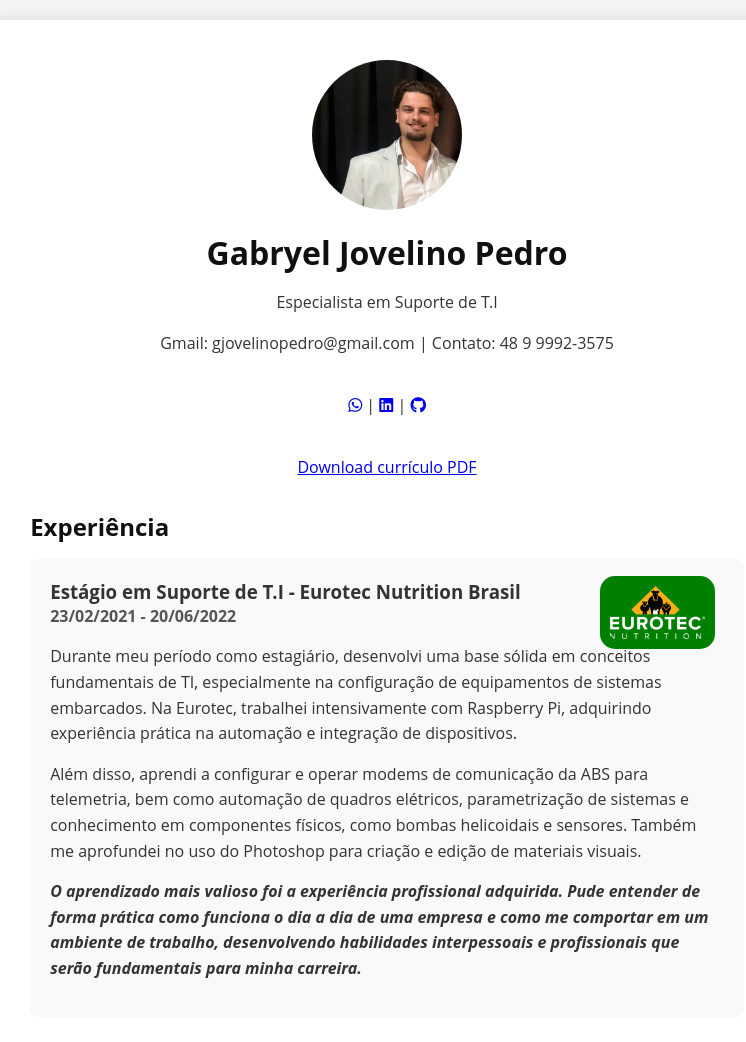
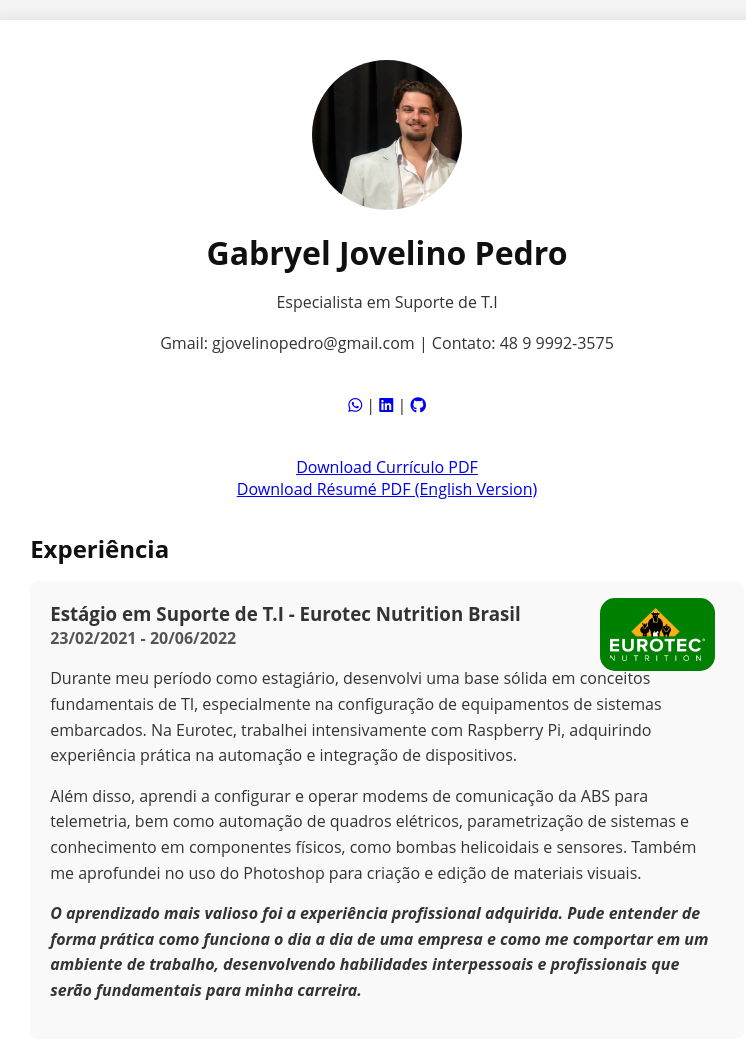
Before and after one commit to ByelPedro/curriculo, a plain HTML site: page index.html in a window 1280 px wide. Shown: the top 1042 px of the page, without its empty margins (253-999 px from the left). Drawn offline with Linux system fonts and the light colour scheme.

Commit message:
Up date english

```diff
--- a/index.html
+++ b/index.html
@@ -2,10 +2,12 @@
 <html lang="pt-BR">
 <head>
     <meta charset="UTF-8">
-    <meta name="viewport" content="width=device-width, initial-scale=1.0">
+    <meta name="viewport" content="width=device-width, initial-scale=1, maximum-scale=1, user-scalable=no">
     <title>Currículo - Gabryel Jovelino Pedro</title>
     <link rel="stylesheet" href="css/style.css">
     <link rel="stylesheet" href="https://cdnjs.cloudflare.com/ajax/libs/font-awesome/6.0.0-beta3/css/all.min.css">
+    <link rel="icon" type="image/png" href="img/icone.ico">
+
 </head>
 <body>
     <div class="container">
@@ -20,7 +22,10 @@
                 <p><a href="https://wa.me/5548999927535"><i class="fab fa-whatsapp"></i></a>
                 | <a href="https://www.linkedin.com/in/gabryel-jovelino-pedro-06559428b/" target="_blank"><i class="fab fa-linkedin"></i></a> | <a href="https://github.com/ByelPedro" target="_blank"><i class="fab fa-github"></i></a></p>
                 <br>
-                <a href="pdf_curriculo/Currículo Gabryel J Pedro.pdf" download="nome-do-arquivo.pdf">Download currículo PDF</a>
+                <a href="pdf_curriculo/Currículo Gabryel J Pedro.pdf" download="nome-do-arquivo.pdf">Download Currículo PDF</a>
+                <br>
+                <a href="pdf_curriculo/Résumé PDF (English Version).pdf" download="nome-do-arquivo.pdf">Download  Résumé PDF (English Version)</a>
+
             </div>
         </div>
 
```
Also changed, not shown: img/icone.ico (added), 1 other file.
